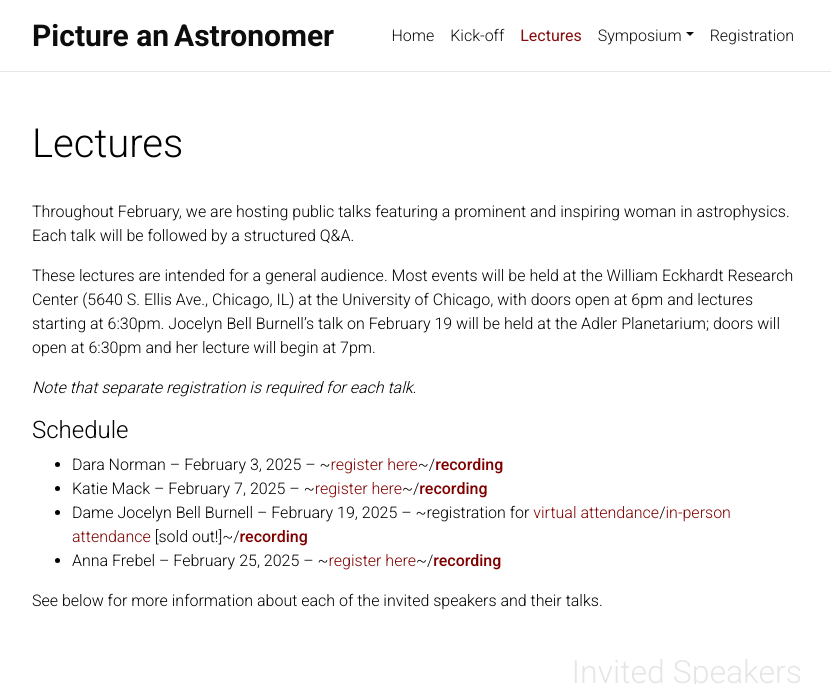
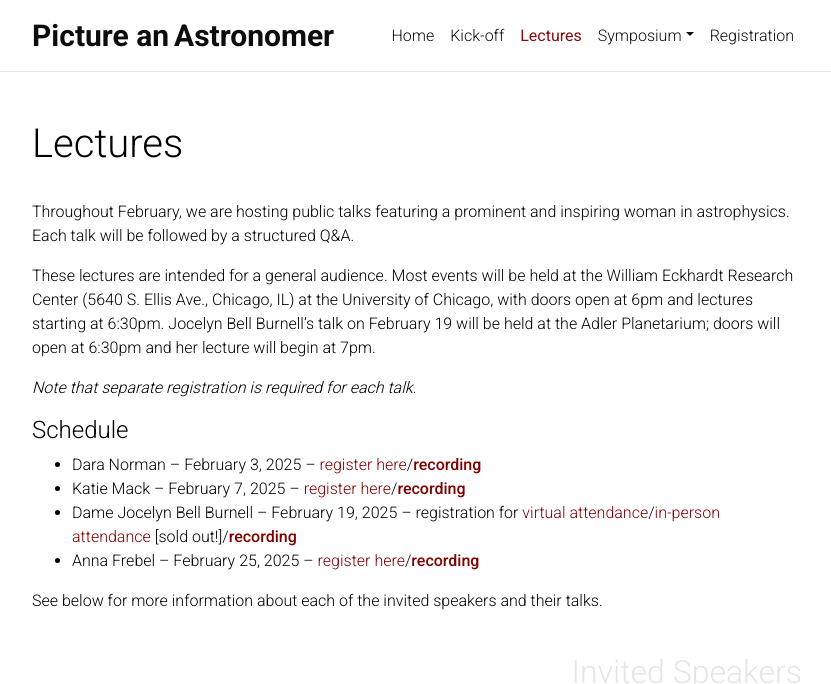
Before and after one commit to pictureanastronomer/pictureanastronomer.github.io, a Jekyll site: the page built from _pages/publiclectures.md, in a window 1280 px wide and 900 px high, cut to the strip 0-684 px from the top of the window. Shown: the whole strip, without its empty margins (223-1054 px from the left). Built offline with Jekyll 4.4.1, drawn with Linux system fonts in a browser that asks for light colours; nearby versions of some CDN libraries; full-size pictures stand in for the smaller copies a plugin makes; comment, search, counter and statistics services are not loaded; a style sheet for code colours, icons or effects is not loaded.

Commit message:
remove attempted strikethrough

```diff
--- a/_pages/publiclectures.md
+++ b/_pages/publiclectures.md
@@ -19,10 +19,10 @@ These lectures are intended for a general audience. Most events will be held at
 *Note that separate registration is required for each talk.*
 
 #### Schedule
-- Dara Norman -- February 3, 2025 -- ~[register here](https://forms.gle/FuAxS2zSCpuX4Seb6){:target="_blank"}~/**[recording](https://uchicago.hosted.panopto.com/Panopto/Pages/Viewer.aspx?id=14636922-5ce0-4897-9d8a-b2b3013c026b){:target="_blank"}**
-- Katie Mack -- February 7, 2025 -- ~[register here](https://forms.gle/4KhPRXvUTpyvM6Gm9){:target="_blank"}~/**[recording](https://uchicago.hosted.panopto.com/Panopto/Pages/Viewer.aspx?id=fe917f9a-29d5-4381-8edb-b2b3013c6997){:target="_blank"}**
-- Dame Jocelyn Bell Burnell -- February 19, 2025 -- ~registration for [virtual attendance](https://forms.gle/ez8ajBBiGjummteL6){:target="_blank"}/[in-person attendance](https://www.adlerplanetarium.org/event/jocelyn-bell-burnell-lecture/){:target="_blank"} \[sold out!\]~/**[recording](https://uchicago.hosted.panopto.com/Panopto/Pages/Viewer.aspx?id=42977e3a-c02c-4c57-90cd-b2b3013c8800){:target="_blank"}**
-- Anna Frebel -- February 25, 2025 -- ~[register here](https://forms.gle/1t9N3GGL31TEDykL6){:target="_blank"}~/**[recording](https://uchicago.hosted.panopto.com/Panopto/Pages/Viewer.aspx?id=7c40717a-4b3a-4a56-bfda-b2b3013ca8a4){:target="_blank"}**
+- Dara Norman -- February 3, 2025 -- [register here](https://forms.gle/FuAxS2zSCpuX4Seb6){:target="_blank"}/**[recording](https://uchicago.hosted.panopto.com/Panopto/Pages/Viewer.aspx?id=14636922-5ce0-4897-9d8a-b2b3013c026b){:target="_blank"}**
+- Katie Mack -- February 7, 2025 -- [register here](https://forms.gle/4KhPRXvUTpyvM6Gm9){:target="_blank"}/**[recording](https://uchicago.hosted.panopto.com/Panopto/Pages/Viewer.aspx?id=fe917f9a-29d5-4381-8edb-b2b3013c6997){:target="_blank"}**
+- Dame Jocelyn Bell Burnell -- February 19, 2025 -- registration for [virtual attendance](https://forms.gle/ez8ajBBiGjummteL6){:target="_blank"}/[in-person attendance](https://www.adlerplanetarium.org/event/jocelyn-bell-burnell-lecture/){:target="_blank"} \[sold out!\]/**[recording](https://uchicago.hosted.panopto.com/Panopto/Pages/Viewer.aspx?id=42977e3a-c02c-4c57-90cd-b2b3013c8800){:target="_blank"}**
+- Anna Frebel -- February 25, 2025 -- [register here](https://forms.gle/1t9N3GGL31TEDykL6){:target="_blank"}/**[recording](https://uchicago.hosted.panopto.com/Panopto/Pages/Viewer.aspx?id=7c40717a-4b3a-4a56-bfda-b2b3013ca8a4){:target="_blank"}**
 
 See below for more information about each of the invited speakers and their talks.
 
```
Also changed, not shown: _pages/kick-off.md (+1 -1 lines).
